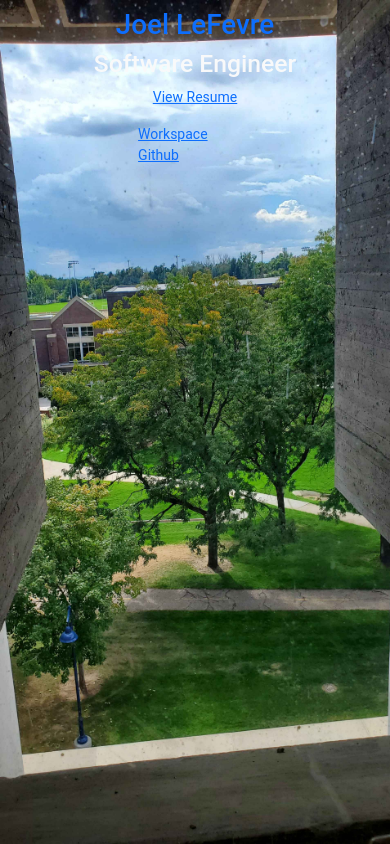
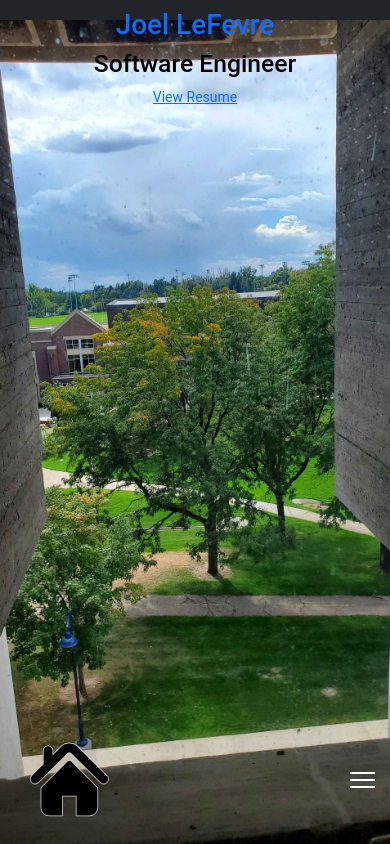
Before and after one commit to JLeFevre559/Portfolio, a Django app: page / in a window 390 px wide. Run offline with Django 4.2, Linux system fonts and the light colour scheme; some libraries are stand-ins or nearby versions.

Commit message:
Strokes, fitts, footer and navbar, usability

```diff
--- a/application/Resume/templates/_footer.html
+++ b/application/Resume/templates/_footer.html
@@ -2,8 +2,7 @@
     <div class="row">
         <div class="col p-3">
             <div>
-                <a href="/" class="footer-button">Workspace</a>
-                <a href="https://github.com/JLeFevre559/VercelDjangoTemplate" class="footer-button">Github</a>
+                <a href="https://github.com/JLeFevre559/Portfolio" class="footer-button">Github</a>
             </div>
         </script>
     </div>
--- a/application/Resume/templates/_navbar.html
+++ b/application/Resume/templates/_navbar.html
@@ -1,10 +1,16 @@
 {% load static %}
 <nav class="navbar-box">
     <div class="navbar">
-        <div class="navbar-div">
-            <a href="/" class = "navbar-button">
-                <img src="{% static '\images\home-icon-silhouette-svgrepo-com.svg' %}" alt="Home Icon" class="navbar-photo" width="75px">
-            </a>
-        </div>
+        <a href="{% url 'Index' %}">
+            <button class = "home-button-container">
+                <img src="{% static '\images\home-icon-silhouette-svgrepo-com.svg' %}" alt="Home Icon" class="home-button">
+            </button>
+        </a>
+        <button class="hamburger-menu">
+            Menu
+            <span></span>
+            <span></span>
+            <span></span>
+            </button>
     </div>
 </nav>
--- a/application/Resume/templates/index.html
+++ b/application/Resume/templates/index.html
@@ -2,6 +2,10 @@
 {% load static %}
 {% block title %}
 {% endblock title %}
+{% block background %}
+<img src="{% static 'images/solar_eclipse.jpg' %}" alt="Partial Solar Eclipse" title="Credit: Joel LeFevre" class="desktop-only background-pic">
+<img src="{% static 'images/library_tree.jpg' %}" alt="Tree Viewed From Library" title="Credit: Joel LeFevre" class="mobile-only background-pic">
+{% endblock background %}
 {% block content %}
 
 <h1 class="text-primary">Joel LeFevre</h1>
--- a/application/Resume/templates/resume/resume.html
+++ b/application/Resume/templates/resume/resume.html
@@ -4,6 +4,11 @@
 
 {% block title %}
 {% endblock title %}
+
+{% block background %}
+<img src="{% static 'images/solar_eclipse.jpg' %}" alt="Partial Solar Eclipse" title="Credit: Joel LeFevre" class="desktop-only background-pic">
+<img src="{% static 'images/library_tree.jpg' %}" alt="Tree Viewed From Library" title="Credit: Joel LeFevre" class="mobile-only background-pic">
+{% endblock background %}
 
 {% block content %}
 <div id="myCarousel" class="carousel slide ms-6" data-bs-ride="carousel" data-bs-interval="25000">
--- a/application/Resume/templates/theme.html
+++ b/application/Resume/templates/theme.html
@@ -27,8 +27,9 @@
     </head>
 
 <body class="bg-dark text-light">
-    <img src="{% static 'images/solar_eclipse.jpg' %}" alt="Partial Solar Eclipse" title="Credit: Joel LeFevre" class="desktop-only background-pic">
-    <img src="{% static 'images/library_tree.jpg' %}" alt="Tree Viewed From Library" title="Credit: Joel LeFevre" class="mobile-only background-pic">
+    {% block background %}
+    {% endblock background %}
+
     {% block navbar %}
     {% include '_navbar.html' %}
     {% endblock navbar %}
--- a/application/static/css/MobileStyle.css
+++ b/application/static/css/MobileStyle.css
@@ -4,8 +4,13 @@
         height: fit-content;
     }
     body {
-        background-color: var(--background-color);
+        background-color: var(--background-color-light);
+        color: var(--font-color-light);
         font-size: 14px;
+        flex-direction: column-reverse;
+        height: 100vh;
+        min-height: fit-content;
+        justify-content: space-between;
     }
     .body-wrapper {
         padding: 0;
@@ -15,8 +20,43 @@
         padding: 10px;
     }
 
-    nav {
-        display: none; /* Hide the navigation menu */
+    .background-pic{
+        width:100vw;
+        height:unset;
+    }
+    .hamburger-menu {
+        appearance: none;
+        font-size: 0;
+        width: 14vw;
+        height: 7vh;
+        border: 0;
+        background: transparent;
+        border: 0;
+        cursor: pointer;
+
+        span {
+          display: block;
+          width: 60%;
+          height: 2px;
+          background: #000;
+          margin-bottom: 5px;
+          margin-left: auto;
+          margin-right: auto;
+          border: .3px solid white;
+          &:last-child {
+            margin-bottom: 0;
+          }
+        }
+    }
+    .navbar{
+        display: flex;
+        justify-content: space-between;
+        align-items: center;
+        padding: 0;
+        margin: 0;
+    }
+    .footer{
+        display:none;
     }
     .carousel{
         padding:0%;
@@ -25,7 +65,7 @@
         color: transparent;
     }
     .carousel-indicators button.active{
-        color: var(--text-heading-color);
+        color: var(--text-heading-color-light);
     }
     .carousel-inner .carousel-item {
         transition: -webkit-transform .3s ease;
@@ -46,7 +86,14 @@
         width:1.2em;
     }
     .carousel-caption h1{
-        display: none
+        display: none;
+        color: var(--text-heading-color-light);
+    }
+    .carousel-inner{
+        background-color: var(--background-color-light);
+        border: 0px solid var(--border-color);
+        border-radius: 10px;
+        box-shadow: 0px 0px 10px 5px black;
     }
     .button-text {
         position: absolute;
@@ -71,12 +118,12 @@
     left: -9999px;
     }
     tr:nth-child(odd) {
-    background: var(--secondary-color);
+    background: transparent;
     }
     td {
     /* Behave  like a "row" */
     border: none;
-    border-bottom: 1px solid #eee;
+    border-bottom: 1px solid var(--border-color);
     position: relative;
     padding-left: 50%;
     }
@@ -103,6 +150,10 @@
     .ed-table td:nth-of-type(4):before {
     content: "GPA";
     }
+    .ed-table td:nth-of-type(4){
+        border-bottom: 2px solid black;
+        margin-bottom: 10px;
+    }
 
     /* table customizations specific to experience table */
     .exp-table td:nth-of-type(1):before {
@@ -119,6 +170,10 @@
     }
     .exp-table td:nth-of-type(5):before {
         content: "Description";
+    }
+    .exp-table td:nth-of-type(4){
+        border-bottom: 2px solid black;
+        margin-bottom: 10px;
     }
 
     /*set carousel controls to be on screen, important to remove horizontal scrolling */
@@ -148,4 +203,15 @@
     .mobile-only{
         display: flex;
     }
+    p, ul, li, table{
+        -webkit-text-stroke-width: 0;
+        -webkit-text-stroke-color: var(--stroke-color-light);
+      }
+    a{
+        -webkit-text-stroke-width: 0;
+        -webkit-text-stroke-color: var(--link-stroke-color-light);
+    }
+    h2, h3, h4, h5, h6, p, ul, li, table{
+        color: var(--font-color-light);
+    }
 }
--- a/application/static/css/StyleSheet.css
+++ b/application/static/css/StyleSheet.css
@@ -1,11 +1,19 @@
 :root{
   --main-color: rgb(40,40,40);
+  --main-color-light: rgb(214, 214, 214);
   --background-color: black;
+  --background-color-light: rgb(255,255,255,0.7);
   --secondary-color: rgb(30, 37, 75);
+  --secondary-color-light: rgb(71, 123, 219);
   --border-color: rgb(0, 31, 167);
   --border-radius: 0%;
   --text-heading-color: rgb(50,200,255);
+  --text-heading-color-light: rgb(50,200,255);
   --font-color: white;
+  --font-color-light: black;
+  --stroke-color: black;
+  --stroke-color-light: white;
+  --link-stroke-color: rgb(0, 0, 0);
 }
 *{
   max-width: 100%;
@@ -20,7 +28,7 @@ body{
   display: flex;
   flex-direction: column;
   align-items: center;
-  color: var(--font-color);
+  overflow-x: hidden;
 }
 .navbar{
   /* background-color: var(--main-color); */
@@ -28,8 +36,31 @@ body{
   display: flex;
   justify-content: space-between;
   align-items: start;
+  padding: 0;
+  /* border: 3px solid var(--border-color); */
+}
+.home-button{
+  width: 15vh;
+  padding: 2vh;
+}
+.home-button-container{
+  display: flex;
+  justify-content: center;
+  align-items: center;
+  background: transparent;
+  border: none;
+}
+.footer{
+  /* background-color: var(--main-color); */
+  width: 100vw;
+  display: flex;
+  justify-content: space-between;
+  align-items: start;
   padding: 1em;
   /* border: 3px solid var(--border-color); */
+  position:absolute;
+  bottom: 0;
+  left: 0;
 }
 .body-wrapper{
   width: 100%;
@@ -79,11 +110,11 @@ body{
   text-align: left;
 }
 .carousel-control-next {
-  right: -2em;
+  right: -1vw;
   position: absolute;
 }
 .carousel-control-prev {
-  left: -2em;
+  left: -1vw;
   position: absolute;
 }
 .button-container{
@@ -115,8 +146,7 @@ img{
 .background-pic{
   display:flex;
   position:absolute;
-  width:100vw;
-  height: 100vh;
+  height:100vh;
   overflow: clip;
   z-index: -1;
   border-radius: 0%;
@@ -128,3 +158,35 @@ img{
 .mobile-only{
   display: none;
 }
+p, ul, li, table{
+  -webkit-text-stroke-width: .06em;
+  -webkit-text-stroke-color: var(--stroke-color);
+}
+a{
+  -webkit-text-stroke-width: .01em;
+  -webkit-text-stroke-color: var(--link-stroke-color);
+}
+.hamburger-menu {
+  appearance: none;
+  font-size: 0;
+  width: 7vw;
+  height: 14vh;
+  border: 0;
+  background: transparent;
+  border: 0;
+  cursor: pointer;
+
+  span {
+    display: block;
+    width: 60%;
+    height: 2px;
+    background: #000;
+    margin-bottom: 5px;
+    margin-left: auto;
+    margin-right: auto;
+    border: .3px solid white;
+    &:last-child {
+      margin-bottom: 0;
+    }
+  }
+}
```
Also changed, not shown: 1 other file.
